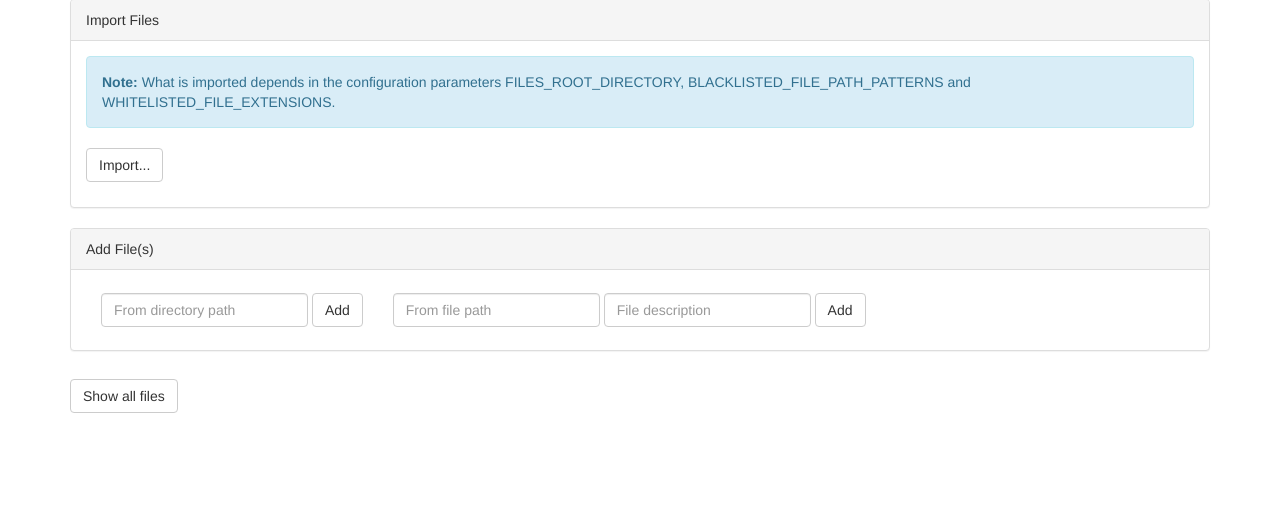
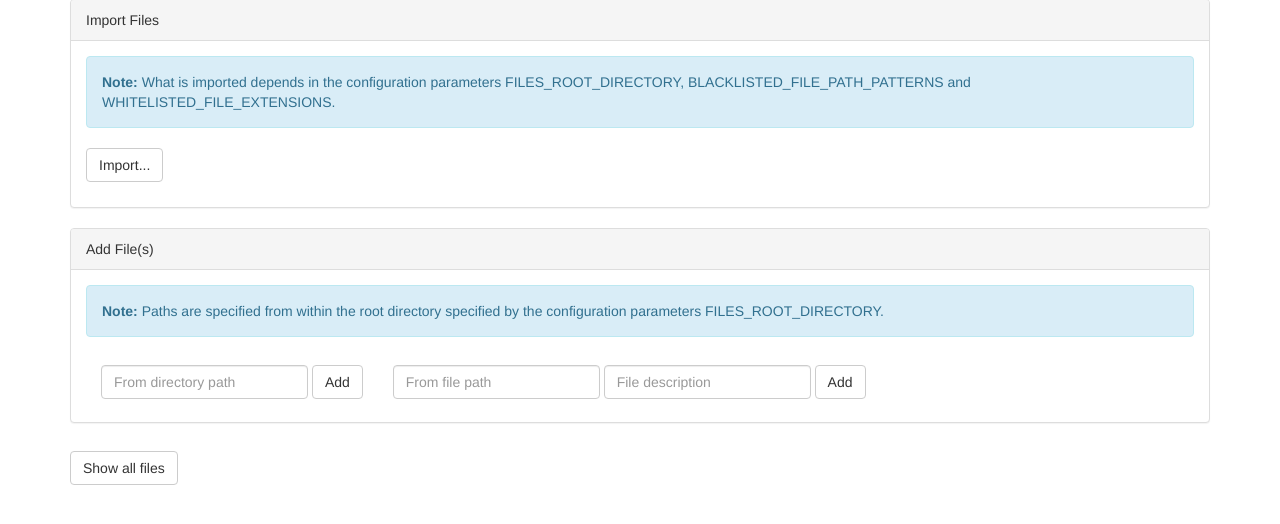
Before and after one commit to ponmar/filedb, a Flask app: page /files in a window 1280 px wide. Shown: the part 131-655 px from the top of the page. Run offline with Flask 2, Linux system fonts and the light colour scheme; the visitor is signed in with stand-in values (Sample User, id 1); data that the repository does not hold is empty; some libraries are stand-ins or nearby versions.

Commit message:
Note about paths on files page

```diff
--- a/templates/files.html
+++ b/templates/files.html
@@ -21,6 +21,7 @@
 <div class="panel panel-default">
     <div class="panel-heading">Add File(s)</div>
     <div class="panel-body">
+        <div class="alert alert-info" role="alert"><strong>Note:</strong> Paths are specified from within the root directory specified by the configuration parameters FILES_ROOT_DIRECTORY.</div>
         <form action="{{ url_for('api_add_directory') }}" method=post class="navbar-form navbar-left" role="search">
             <div class="form-group">
                 <input type="text" class="form-control" placeholder="From directory path" name="path">
```
